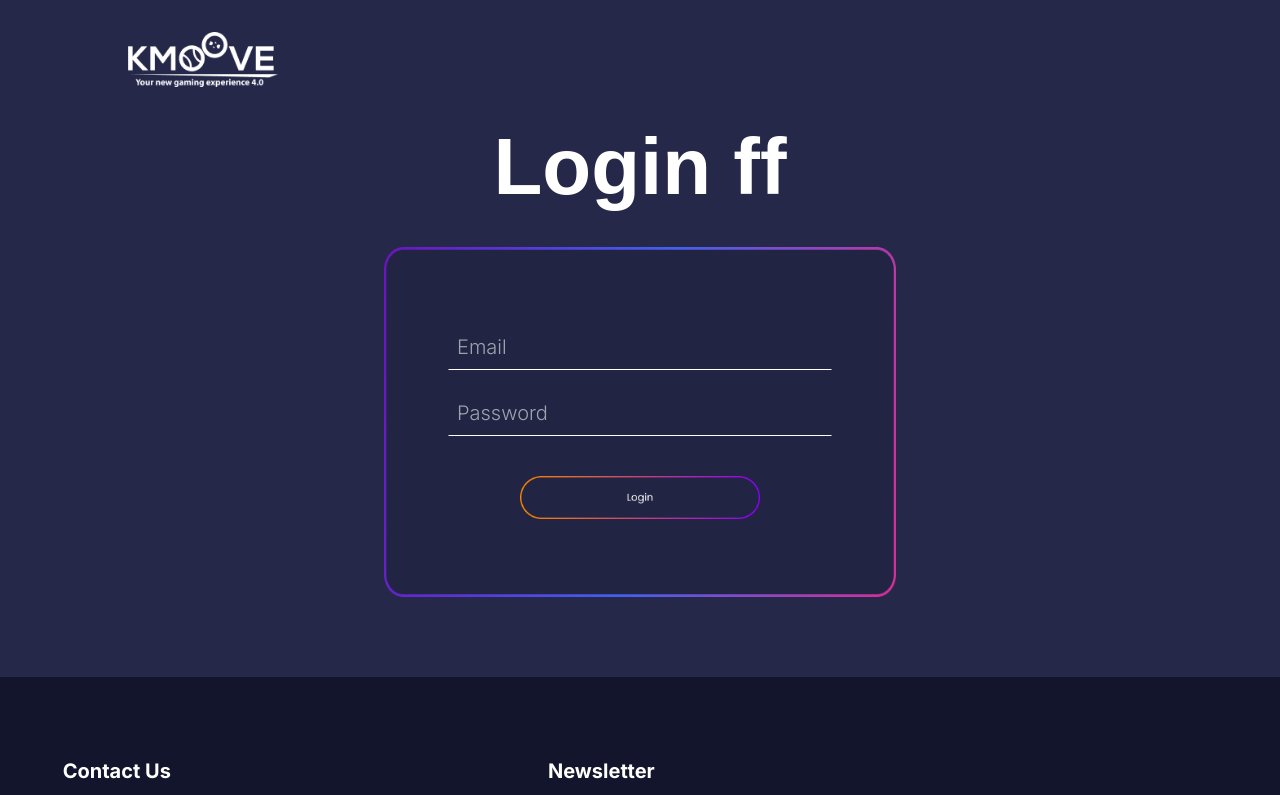
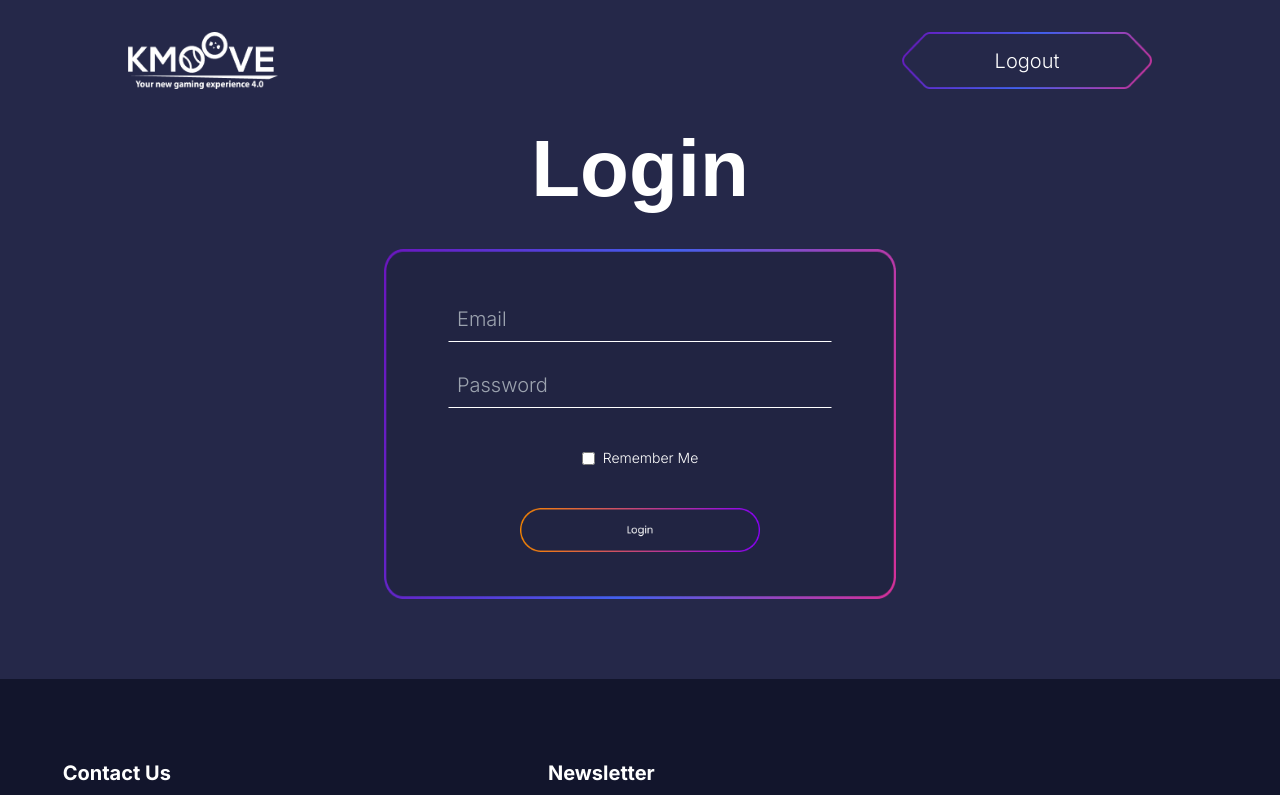
Before and after one commit to shahsawar92/game-repo, a Next.js app: page /login in a window 1280 px wide. Shown: the top 795 px of the page. Built offline with nearby package versions, Linux system fonts and the light colour scheme.

Commit message:
changes done

```diff
--- a/app/(landing-page)/landing-page/page.jsx
+++ b/app/(landing-page)/landing-page/page.jsx
@@ -20,7 +20,6 @@ export default function Home() {
       ? JSON.parse(localStorage.getItem("game_user_data"))
       : null;
 
-
   useEffect(() => {
     const fetchData = async () => {
       try {
@@ -31,8 +30,15 @@ export default function Home() {
         console.log(err);
       }
     };
+    const token =
+      //   typeof window !== "undefined" && localStorage.getItem("game_user_token");
+      // const rememberMe = localStorage.getItem("game_user_remember") === "true";
 
-    fetchData();
+      // if (!token && !rememberMe) {
+      //   router.push("/");
+      // } else {
+      fetchData();
+    // }
   }, []);
 
   return (
--- a/app/(landing-page)/layout.js
+++ b/app/(landing-page)/layout.js
@@ -1,6 +1,12 @@
+import { cookies } from "next/headers";
+import { REMEMBER_ME } from "@/components/constants/constants";
+import { redirect } from "next/navigation";
+import "../globals.css";
 import { Footer, Navbar } from "@/components";
 import { Inter } from "next/font/google";
-import "../globals.css";
+import { headers } from "next/headers";
+import { NextResponse } from "next/server";
+
 export const metadata = {
   title: "Quiz Game",
   description: "This is Quiz Game",
@@ -8,16 +14,18 @@ export const metadata = {
 
 const inter = Inter({ subsets: ["latin"] });
 
-export default function LandingLayout({ children }) {
+export default async function LandingLayout({ children }) {
+
+
   return (
     <html lang="en">
       <body className={inter.className}>
-        <div className={"flex flex-col justify-between min-h-screen bg-primary pt-8"}>
+        <div className="flex flex-col justify-between min-h-screen bg-primary pt-8">
           <Navbar />
           {children}
           <Footer />
         </div>
-      </body >
-    </html >
+      </body>
+    </html>
   );
 }
--- a/app/(landing-page)/login/page.jsx
+++ b/app/(landing-page)/login/page.js
@@ -1,15 +1,20 @@
+// "use client" should be used in the client-side logic
 "use client";
 
-import React from "react";
+import React, { useEffect, useState } from "react";
 import LoginBorder from "@/public/assets/login-border.png";
 import Image from "next/image";
 import { useForm } from "react-hook-form";
 import ButtonBorder from "@/public/assets/button-border.png";
 import { useRouter } from "next/navigation";
-import axios from "axios";
-import { setCookie } from "cookies-next";
 import Swal from "sweetalert2";
 import { post } from "@/utils/api";
+import { setCookie } from "cookies-next"; // Client-side cookie setting
+import {
+  REMEMBER_ME,
+  USER_DATA,
+  USER_TOKEN,
+} from "@/components/constants/constants";
 
 export default function Login() {
   const {
@@ -17,26 +22,36 @@ export default function Login() {
     handleSubmit,
     formState: { errors },
   } = useForm();
-  const router = useRouter();
+  const [rememberMe, setRememberMe] = useState(false);
 
   const onSubmit = async (data) => {
     try {
       const response = await post("/api/login", data);
-      console.log("response: ", response);
       if (response.success) {
         if (typeof window !== "undefined") {
-          localStorage.setItem("kpobit_token", response.data.token);
-          localStorage.setItem("kpobit_user", JSON.stringify(response.data));
+
+          if (rememberMe) {
+            localStorage.setItem(USER_TOKEN, response.data.token);
+            localStorage.setItem(USER_DATA, JSON.stringify(response.data));
+            localStorage.setItem(REMEMBER_ME, "true");
+            setCookie(REMEMBER_ME, "true");
+            setCookie(IS_LOGGED_IN, "true");
+          } else {
+            sessionStorage.setItem(USER_TOKEN, response.data.token);
+            sessionStorage.setItem(USER_DATA, JSON.stringify(response.data));
+            localStorage.removeItem(REMEMBER_ME);
+            console.log("setting rememberme to ", rememberMe);
+            setCookie(REMEMBER_ME, "true", { maxAge: 12 * 60 * 60 });
+            setCookie(IS_LOGGED_IN, "true");
+          }
         }
 
         Swal.fire("Success!", "Login successful!", "success");
-        // router.push("/dashboard");
       } else {
         Swal.fire("Error!", response.data.message || "Login failed.", "error");
       }
     } catch (error) {
       console.log("Error: ", error);
-
       Swal.fire(
         "Error!",
         error.response?.data?.message || "An error occurred.",
@@ -48,7 +63,7 @@ export default function Login() {
   return (
     <div className='w-full lg:w-[80%] mx-auto flex flex-col gap-10 pb-10'>
       <div className='font-extrabold text-4xl lg:text-[80px] text-center leading-none px-[20px] lg:px-[250px] rowdies-font'>
-        Login ff
+        Login
       </div>
       <div className='relative w-[90%] lg:w-[50%] mx-auto'>
         <Image
@@ -81,6 +96,17 @@ export default function Login() {
               <p className='text-red-500 text-sm'>{errors.password.message}</p>
             )}
           </div>
+          <div className='flex items-center gap-2'>
+            <input
+              type='checkbox'
+              id='rememberMe'
+              checked={rememberMe}
+              onChange={() => setRememberMe(!rememberMe)}
+            />
+            <label htmlFor='rememberMe' className='text-white text-sm'>
+              Remember Me
+            </label>
+          </div>
           <button type='submit' className='relative w-full'>
             <Image
               src={ButtonBorder}
--- a/app/(landing-page)/page.jsx
+++ b/app/(landing-page)/page.jsx
@@ -1,15 +1,20 @@
 "use client";
 
-import React from "react";
+import React, { useEffect, useState } from "react";
 import LoginBorder from "@/public/assets/login-border.png";
 import Image from "next/image";
-import { useForm } from "react-hook-form";
+import { set, useForm } from "react-hook-form";
 import ButtonBorder from "@/public/assets/button-border.png";
 import { useRouter } from "next/navigation";
-import axios from "axios";
-import { setCookie } from "cookies-next";
 import Swal from "sweetalert2";
 import { post } from "@/utils/api";
+import { setCookie } from "cookies-next"; // Client-side cookie setting
+import {
+  IS_LOGGED_IN,
+  REMEMBER_ME,
+  USER_DATA,
+  USER_TOKEN,
+} from "@/components/constants/constants";
 
 export default function Login() {
   const {
@@ -18,24 +23,35 @@ export default function Login() {
     formState: { errors },
   } = useForm();
   const router = useRouter();
+  const [rememberMe, setRememberMe] = useState(false);
 
   const onSubmit = async (data) => {
     try {
       const response = await post("/api/login", data);
       if (response.success) {
         if (typeof window !== "undefined") {
-          localStorage.setItem("game_user_token", response.data.token);
-          localStorage.setItem("game_user_data", JSON.stringify(response.data));
+          localStorage.setItem(USER_DATA, JSON.stringify(response.data));
+          localStorage.setItem(USER_TOKEN, response.data.token);
+          setCookie(IS_LOGGED_IN, true);
+
+          if (rememberMe) {
+            localStorage.setItem(REMEMBER_ME, true);
+            setCookie(REMEMBER_ME, true, { maxAge: 30 * 24 * 60 * 60 });
+          } else {
+            localStorage.setItem(USER_DATA, JSON.stringify(response.data));
+            localStorage.setItem(USER_TOKEN, response.data.token);
+            localStorage.removeItem(REMEMBER_ME);
+            setCookie(REMEMBER_ME, false);
+          }
         }
 
         Swal.fire("Success!", "Login successful!", "success");
-        router.push("/dashboard");
+        router.push("/landing-page");
       } else {
         Swal.fire("Error!", response.data.message || "Login failed.", "error");
       }
     } catch (error) {
-      console.log("Error: ", error);
-
+      console.error("Error: ", error);
       Swal.fire(
         "Error!",
         error.response?.data?.message || "An error occurred.",
@@ -80,6 +96,17 @@ export default function Login() {
               <p className='text-red-500 text-sm'>{errors.password.message}</p>
             )}
           </div>
+          <div className='flex items-center gap-2'>
+            <input
+              type='checkbox'
+              id='rememberMe'
+              checked={rememberMe}
+              onChange={() => setRememberMe(!rememberMe)}
+            />
+            <label htmlFor='rememberMe' className='text-white text-sm'>
+              Remember Me
+            </label>
+          </div>
           <button type='submit' className='relative w-full'>
             <Image
               src={ButtonBorder}
--- a/app/_app.js
+++ /dev/null
@@ -1,3 +0,0 @@
-export default function MyApp({ Component, pageProps }) {
-	return <Component {...pageProps} />
-}
--- /dev/null
+++ b/components/constants/constants.js
@@ -0,0 +1,4 @@
+export const REMEMBER_ME = "game_user_remember";
+export const USER_DATA = "game_user_data";
+export const USER_TOKEN = "game_user_token";
+export const IS_LOGGED_IN = "game_user_logged_in";
--- a/components/navbar/index.jsx
+++ b/components/navbar/index.jsx
@@ -1,35 +1,37 @@
 "use client";
 
 import Image from "next/image";
-import React, { useEffect } from "react";
+import React from "react";
 import Logo from "@/public/assets/logo.png";
 import { GradientBtn } from "..";
 import { useRouter } from "next/navigation";
+import { setCookie } from "cookies-next";
+import {
+  IS_LOGGED_IN,
+  REMEMBER_ME,
+  USER_DATA,
+  USER_TOKEN,
+} from "../constants/constants";
 
 export const Navbar = () => {
   const router = useRouter();
 
-  const logOut = () => {
-    localStorage.removeItem("kpobit_token");
-    router.push("/");
-  };
-
   return (
-    <div className="w-[80%] mx-auto flex justify-center gap-6 lg:justify-between flex-wrap pb-10">
-      <Image alt="logo" src={Logo} height={1} width={150} />
-      <div className="flex gap-2 lg:gap-5">
-        {/* {!isLoggedIn && (
-          <GradientBtn
-            onClick={() => {
-              router.push("/");
-            }}
-            title={"Login"}
-          />
-        )} */}
-
-        {/* { (
-          <GradientBtn onClick={logOut} title={"Logout"} />
-        )} */}
+    <div className='w-[80%] mx-auto flex justify-center gap-6 lg:justify-between flex-wrap pb-10'>
+      <Image alt='logo' src={Logo} height={1} width={150} />
+      <div className='flex gap-2 lg:gap-5'>
+        <GradientBtn
+          onClick={() => {
+            setCookie(REMEMBER_ME, false);
+            localStorage.removeItem(REMEMBER_ME);
+            localStorage.removeItem(USER_TOKEN);
+            localStorage.removeItem(USER_DATA);
+            setCookie(IS_LOGGED_IN, false);
+            console.log("redirecting...");
+            router.push("/");
+          }}
+          title={"Logout"}
+        />
       </div>
     </div>
   );
--- a/components/widgets/cards/index.jsx
+++ b/components/widgets/cards/index.jsx
@@ -16,7 +16,7 @@ export const GameCard = ({
   game_link,
   isNotLocked,
 }) => {
-  const token = localStorage.getItem("kpobit_token");
+  const token = localStorage.getItem("game_user_token");
   const gamelink = game_link == null ? "https:game.com.pk" : game_link;
   const game_link_token = gamelink + "?token=" + token;
   const game_link_with_id = game_link_token + "&game_id=" + id;
```
Also changed, not shown: middleware.js (added, +28 -0 lines).
